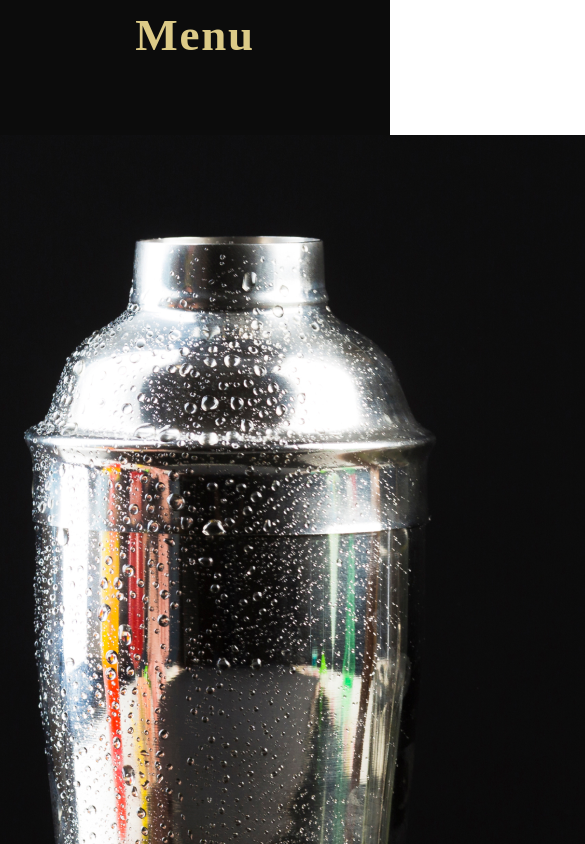
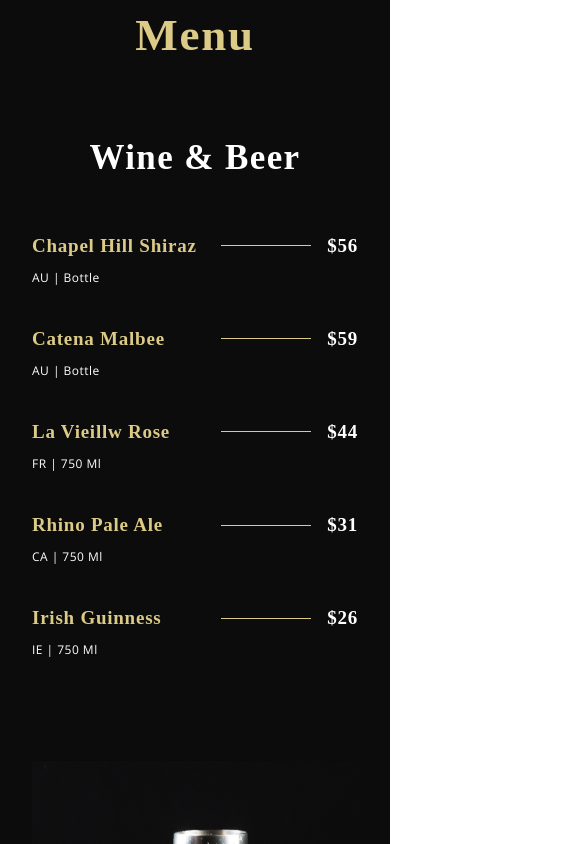
Before and after one commit to emmanuelkamala/royallounge, a React (Create React App) app: page / in a window 390 px wide. Shown: the part 3540-4384 px from the top of the page, 585 px wide, since content can reach past the window. Built offline with nearby package versions, Linux system fonts and the light colour scheme; a web font is replaced by a local one.

Commit message:
Style special menu to make it responsive

```diff
--- a/src/container/Menu/SpecialMenu.css
+++ b/src/container/Menu/SpecialMenu.css
@@ -16,3 +16,68 @@
   align-items: flex-start;
   flex-direction: row;
 }
+
+.app__specialMenu-menu_heading {
+  font-family: var(--font-base);
+  font-weight: 600;
+  font-size: 45px;
+  line-height: 58.5px;
+  letter-spacing: 0.04em;
+  color: var(--color-white);
+}
+
+.app__specialMenu-menu_cocktails, .app__specialMenu-menu_wine {
+  flex: 1;
+  flex-direction: column;
+  width: 100%;
+}
+
+.app__specialMenu-menu_img {
+  width: 410px;
+  margin: 0 2rem;
+}
+
+.app__specialMenu-menu_img img {
+  width: 100%;
+  height: auto;
+}
+
+.app__specialMenu_menu_items {
+  display: flex;
+  flex-direction: column;
+  margin: 2rem 0;
+  width: 100%;
+}
+
+@media screen and (max-width: 2000px){
+  .app__specialMenu-menu_img {
+    width: 70%;
+  }
+
+  .app__specialMenu-menu_img img {
+    height: 900px;
+  }
+}
+
+@media screen and (max-width: 1150px){
+  .app__specialMenu-menu {
+    flex-direction: column;
+    align-items: center;
+    width: 100%;
+  }
+
+  .app__specialMenu-menu_img {
+    margin: 3rem 0;
+  }
+}
+
+@media screen and (max-width: 650px){
+  .app__specialMenu-menu_img {
+    width: 100%;
+  }
+
+  .app__specialMenu-menu_heading {
+    font-size: 35px;
+    line-height: 48.5px;
+  }
+}
--- a/src/container/Menu/SpecialMenu.jsx
+++ b/src/container/Menu/SpecialMenu.jsx
@@ -12,7 +12,7 @@
 
     <div className="app__specialMenu-menu">
       <div className="app__specialMenu-menu_wine flex__center">
-        <p className="app__specialMenu_menu_heading">Wine & Beer</p>
+        <p className="app__specialMenu-menu_heading">Wine & Beer</p>
         <div className="app__specialMenu_menu_items">
           {
             data.wines.map((wine, index) => (
@@ -27,7 +27,7 @@
       </div>
 
       <div className="app__specialMenu-menu_cocktails flex__center">
-        <p className="app__specialMenu_menu_heading">Wine & Beer</p>
+        <p className="app__specialMenu-menu_heading">Cocktails</p>
         <div className="app__specialMenu_menu_items">
           {
             data.cocktails.map((cocktail, index) => (
```
